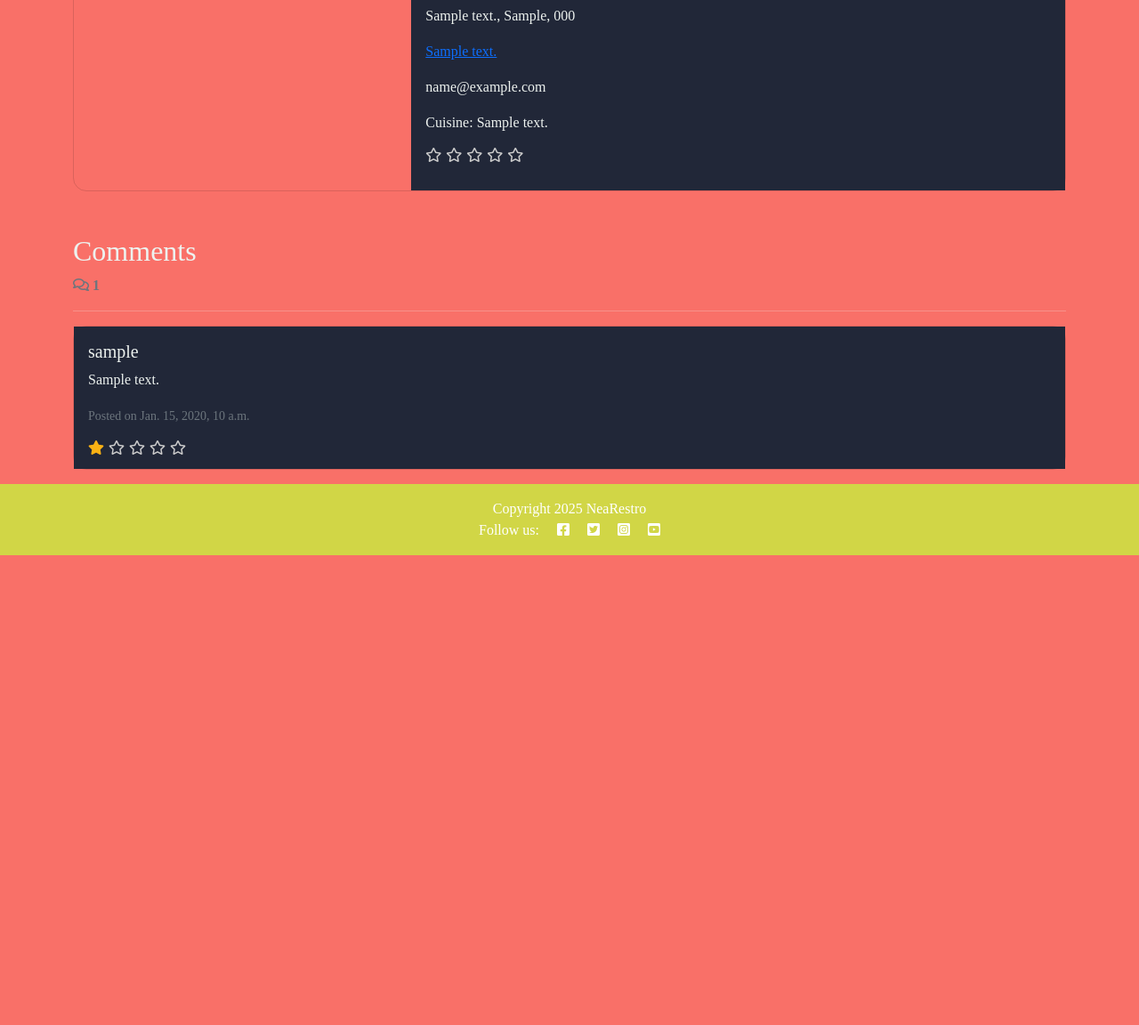
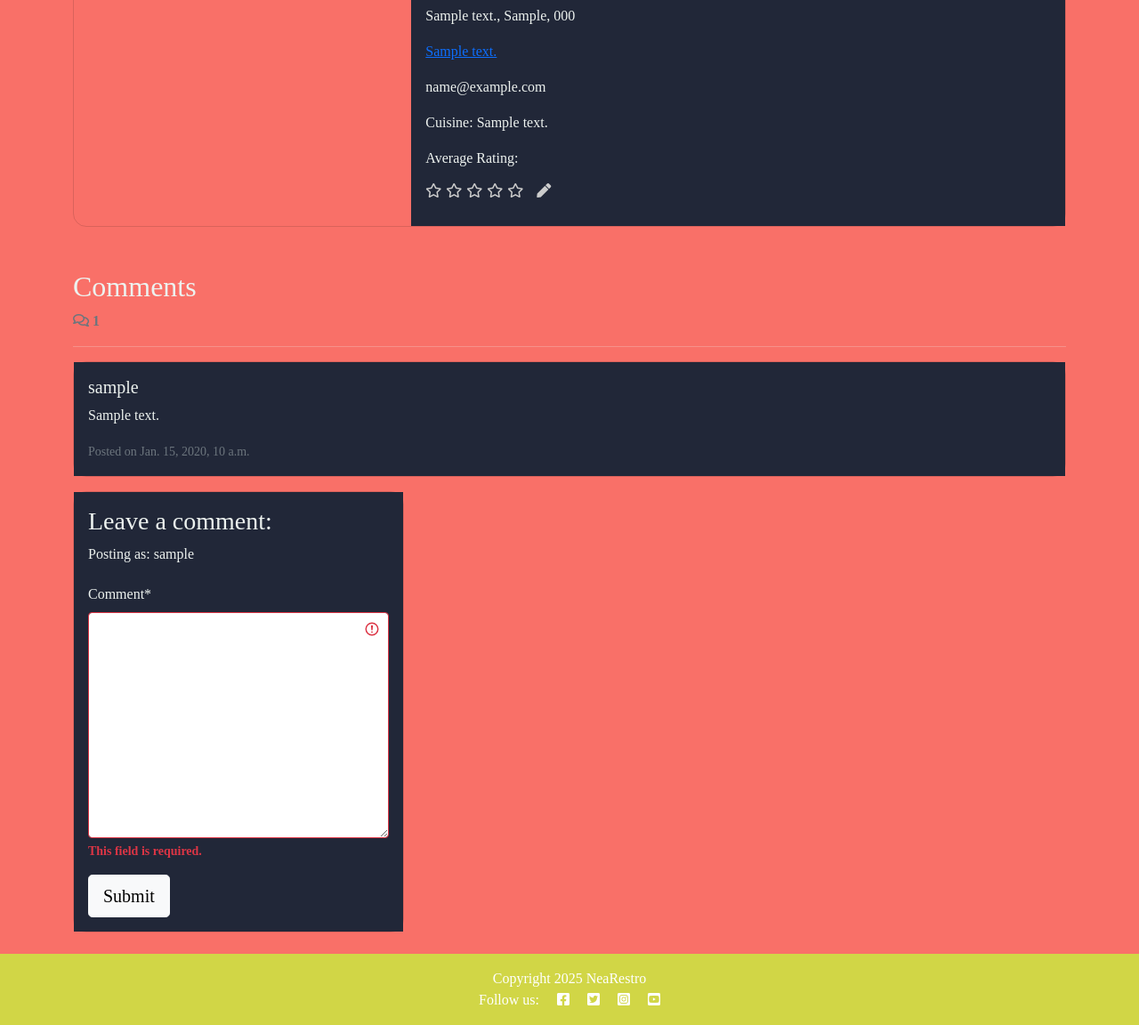
Before and after one commit to praptitambe/NeaRestro, a Django app: a page that uses templates/base.html in a window 1280 px wide. Shown: the part 251-1403 px from the top of the page at 89% size. Before the commit the page ends 875 px from the top, so only its background shows below. Run offline with Django 4.2, Linux system fonts and the light colour scheme; a user stored in the database is signed in; tables that the repository leaves empty hold one stand-in row (values such as "Sample post"); some libraries are stand-ins or nearby versions; some web fonts are replaced.

Commit message:
Add comment form and enhance comment submission functionality,update requirements for crispy forms

```diff
--- a/requirements.txt
+++ b/requirements.txt
@@ -3,12 +3,14 @@ certifi==2024.12.14
 cffi==1.17.1
 charset-normalizer==3.4.1
 cloudinary==1.36.0
+crispy-bootstrap5==0.7
 cryptography==44.0.0
 defusedxml==0.7.1
 dj-database-url==0.5.0
 dj3-cloudinary-storage==0.0.6
 Django==4.2.18
 django-allauth==0.57.2
+django-crispy-forms==2.3
 gunicorn==20.1.0
 idna==3.10
 oauthlib==3.2.2
--- a/restro/settings.py
+++ b/restro/settings.py
@@ -47,6 +47,8 @@ INSTALLED_APPS = [
     'allauth',
     'allauth.account',
     'allauth.socialaccount',
+    'crispy_forms',
+    'crispy_bootstrap5',
     'cloudinary_storage',
     'cloudinary',
     'review',
@@ -55,6 +57,9 @@ INSTALLED_APPS = [
 SITE_ID = 1
 LOGIN_REDIRECT_URL = '/'
 LOGOUT_REDIRECT_URL = '/'
+
+CRISPY_ALLOWED_TEMPLATE_PACKS = "bootstrap5"
+CRISPY_TEMPLATE_PACK = "bootstrap5"
 
 MIDDLEWARE = [
     'django.middleware.security.SecurityMiddleware',
--- /dev/null
+++ b/review/forms.py
@@ -0,0 +1,8 @@
+from .models import Comments
+from django import forms
+
+
+class CommentForm(forms.ModelForm):
+    class Meta:
+        model = Comments
+        fields = ('comment',)
--- a/review/templates/review/restro_detail.html
+++ b/review/templates/review/restro_detail.html
@@ -1,5 +1,7 @@
 {% extends "base.html" %}
 {% load static %}
+{% load crispy_forms_tags %}
+
 {% block content %}
 <div class="container mt-5">
 
@@ -20,6 +22,7 @@
                         <p class="card-text"><a href="{{ restaurant.address_line2 }}" target="_blank">{{ restaurant.address_line2 }}</a></p>
                         <p class="card-text">{{ restaurant.email }}</p>
                         <p class="card-text">Cuisine: {{ restaurant.cuisine.cuisine_type }}</p>
+                        <p class="card-text">Average Rating:
                             <div class="rating">
                                 {% for i in "12345" %}
                                     {% if i|add:"0" <= average_rating|stringformat:"d" %}
@@ -28,6 +31,7 @@
                                         <i class="far fa-star"></i>
                                     {% endif %}
                                 {% endfor %}
+                                <i class="fas fa-pen write-comment-icon" title="Write a comment" id="write-comment-icon"></i>
                             </div>
                         </p>
                     </div>
@@ -50,14 +54,17 @@
             </div>
         </div>
         {% for comment in comments %}
+            {% if comment.is_approved or user.is_authenticated and comment.author == user %}
                 <div class="card mb-3">
                     <div class="card-body">
                         <h5 class="card-title">{{ comment.author }}</h5>
                         <p class="card-text {% if not comment.is_approved %}faded-text{% endif %}">{{ comment.comment }}</p>
                         <p class="card-text"><small class="text-muted">Posted on {{ comment.created_at }}</small></p>
+                        {% with ratings|dictsort:"-created_at" as user_ratings %}
+                            {% if user_ratings %}
+                                {% for rating in user_ratings %}
+                                    {% if rating.user == comment.author %}
                                         <div class="rating">
-                        {% for rating in ratings %}
-                            {% if rating.user == comment.user %}
                                             {% for i in "12345" %}
                                                 {% if i|add:"0" <= rating.rating %}
                                                     <i class="fas fa-star"></i>
@@ -65,9 +72,11 @@
                                                     <i class="far fa-star"></i>
                                                 {% endif %}
                                             {% endfor %}
+                                        </div>
                                     {% endif %}
                                 {% endfor %}
-                    </div>
+                            {% endif %}
+                        {% endwith %}
                         {% if not comment.is_approved and comment.author == user %}
                             <p class="approval text-warning">
                                 This comment is awaiting approval
@@ -75,9 +84,57 @@
                         {% endif %}
                     </div>
                 </div>
+            {% endif %}
         {% empty %}
             <p>No comments yet.</p>
         {% endfor %}
+        <!-- Creating New Comments -->
+        <div class="col-md-4 card mb-4 mt-3" id="comment-form-card">
+            <div class="card-body">
+                {% if user.is_authenticated %}
+                <h3>Leave a comment:</h3>
+                <p>Posting as: {{ user.username }}</p>
+                <form id="commentForm" method="post" style="margin-top: 1.3em;">
+                    {{ comment_form | crispy }}
+                    {% csrf_token %}
+                    <button id="submitButton" type="submit" class="btn btn-light btn-lg">Submit</button>
+                </form>
+                {% else %}
+                <p>Log in to leave a comment</p>
+                {% endif %}
             </div>
         </div>
+    </div>
+</div>
+
+<!-- Modal for login message -->
+<div class="modal fade" id="loginModal" tabindex="-1" aria-labelledby="loginModalLabel" aria-hidden="true">
+  <div class="modal-dialog">
+    <div class="modal-content">
+      <div class="modal-header">
+        <h5 class="modal-title" id="loginModalLabel">Please Login</h5>
+        <button type="button" class="btn-close" data-bs-dismiss="modal" aria-label="Close"></button>
+      </div>
+      <div class="modal-body">
+        Please login to add a comment.
+      </div>
+      <div class="modal-footer">
+        <button type="button" class="btn btn-secondary" data-bs-dismiss="modal">Close</button>
+        <a href="{% url 'account_login' %}" class="btn btn-primary">Login</a>
+      </div>
+    </div>
+  </div>
+</div>
+
+<script>
+    document.getElementById('write-comment-icon').addEventListener('click', function() {
+        const userIsAuthenticated = "{{ user.is_authenticated|yesno:'true,false' }}";
+        if (!userIsAuthenticated) {
+            var loginModal = new bootstrap.Modal(document.getElementById('loginModal'));
+            loginModal.show();
+        } else {
+            document.getElementById('comment-form-card').scrollIntoView({ behavior: 'smooth' });
+        }
+    });
+</script>
 {% endblock %}
--- a/review/views.py
+++ b/review/views.py
@@ -1,6 +1,8 @@
 from django.shortcuts import render, get_object_or_404
-from .models import Restaurant,Ratings, Comments
 from django.db.models import Avg
+from django.contrib import messages
+from .models import Restaurant, Ratings, Comments
+from .forms import CommentForm
 
 # Create your views here.
 def home(request):
@@ -10,16 +12,31 @@ def home(request):
 def restro_detail(request, slug):
     restaurant = get_object_or_404(Restaurant, slug=slug)
     average_rating = Ratings.objects.filter(restro=restaurant).aggregate(Avg('rating'))['rating__avg']
-    comments = Comments.objects.filter(restro=restaurant)
+    comments = Comments.objects.filter(restro=restaurant).order_by("-created_at")
     ratings = Ratings.objects.filter(restro=restaurant)
-    comments = Comments.objects.all().order_by("-created_at")
     comment_count = Comments.objects.filter(is_approved=True).count()
+
+    if request.method == "POST":
+        print("Received a POST request")
+        comment_form = CommentForm(data=request.POST)
+        if comment_form.is_valid():
+            comment = comment_form.save(commit=False)
+            comment.author = request.user
+            comment.restro = restaurant
+            comment.save()
+            messages.add_message(
+                request, messages.SUCCESS,
+                'Comment submitted and awaiting approval'
+            )
+
+    comment_form = CommentForm(data=request.POST)
+    print("About to render template")
 
     return render(request, 'review/restro_detail.html', {
         'restaurant': restaurant,
         'average_rating': average_rating,
         'comments': comments,
         'ratings': ratings,
-        "comments": comments,
-        "comment_count": comment_count,
-        })
+        'comment_count': comment_count,
+        'comment_form': comment_form,
+    })
--- a/static/css/style.css
+++ b/static/css/style.css
@@ -198,8 +198,34 @@ body {
     color: #ccc; /* Light grey color for empty stars */
 }
 
+.rating .write-comment-icon {
+    color: #ccc; /* Light grey color for the pen icon */
+    margin-left: 10px;
+    cursor: pointer;
+    position: relative;
+}
+
+.rating .write-comment-icon:hover::after {
+    content: "Write a comment";
+    position: absolute;
+    top: -25px;
+    left: 0;
+    background-color: #333;
+    color: #fff;
+    padding: 5px 10px;
+    border-radius: 5px;
+    white-space: nowrap;
+    font-size: 12px;
+    z-index: 10;
+}
+
 .faded-text {
     opacity: 0.5;
+}
+
+/* Custom styles for the login modal */
+.modal-header, .modal-body, .modal-footer {
+    color: black; /* Set text color to black */
 }
 
 /* Media Queries for Responsiveness */
--- a/templates/base.html
+++ b/templates/base.html
@@ -73,9 +73,11 @@
     <div class="row">
       <div class="col-md-8 offset-md-2">
         {% for message in messages %}
-            <div class="alert {{ message.tags }} alert-dismissible fade show" id="msg" role="alert">
+        <div class="alert {{ message.tags }} alert-dismissible
+          fade show" id="msg" role="alert">
           {{ message | safe }}
-                <button type="button" class="btn-close" data-bs-dismiss="alert" aria-label="Close"></button>
+          <button type="button" class="btn-close"
+            data-bs-dismiss="alert" aria-label="Close"></button>
         </div>
         {% endfor %}
       </div>
```
Also changed, not shown: static/js/comments.js (added). Lines whose indentation alone changed are shown as unchanged.
